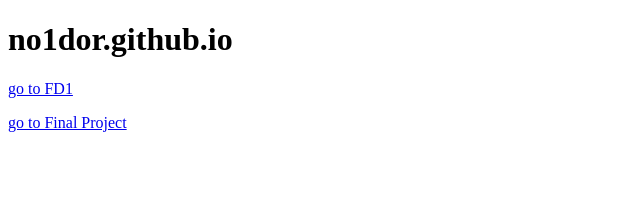
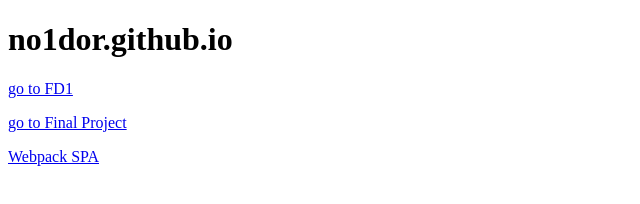
Before and after one commit to no1dor/no1dor.github.io, a plain HTML site: page index.html in a window 1280 px wide. Shown: the whole page, without its empty margins (0-640 px from the left). Drawn offline with Linux system fonts and the light colour scheme.

Commit message:
Update index.html
added webpack SPA project

```diff
--- a/index.html
+++ b/index.html
@@ -9,6 +9,7 @@
   <h1>no1dor.github.io</h1>
   <p><a href="https://no1dor.github.io/fd1/">go to FD1</a></p>
   <p><a href="https://no1dor.github.io/my-first-project/">go to Final Project</a></p>
+  <p><a href="https://no1dor.github.io/webpack-spa/">Webpack SPA</a></p>
 
 </body>
 </html>
```
